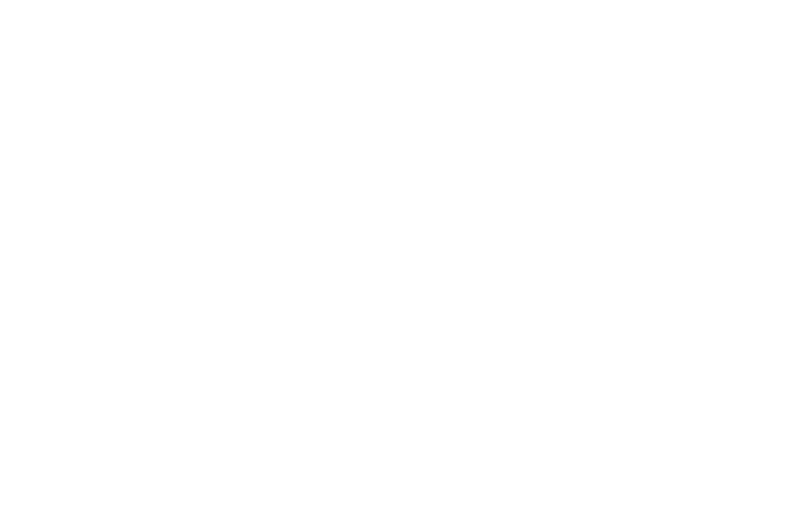
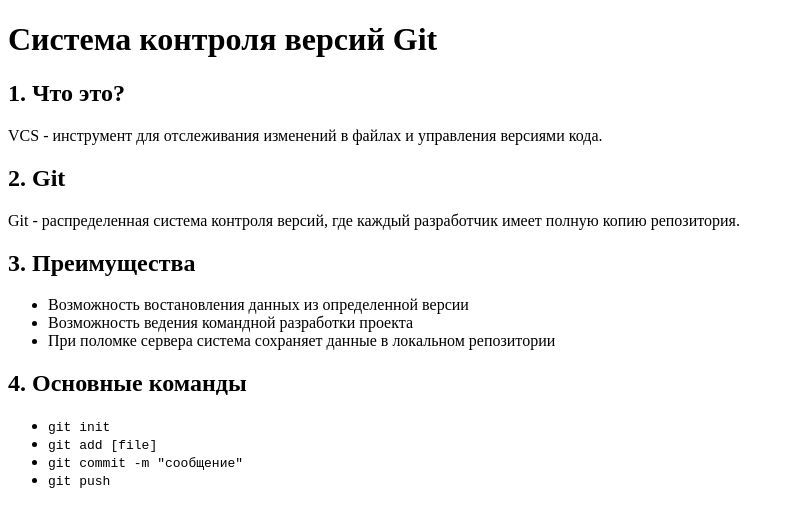
Before and after one commit to Eldar8Abh/practice2, a plain HTML site: page KV.html in a window 1280 px wide. Shown: the whole page, without its empty margins (0-794 px from the left). Drawn offline with Linux system fonts and the light colour scheme.

Commit message:
kv commit

```diff
--- a/KV.html
+++ b/KV.html
@@ -7,5 +7,24 @@
     </head>
     <body>
 
+        <h1>Система контроля версий Git</h1>
+<h2>1. Что это?</h2>
+<p>VCS - инструмент для отслеживания изменений в файлах и управления версиями кода.</p>
+<h2>2. Git</h2>
+<p>Git - распределенная система контроля версий, где каждый разработчик имеет полную копию репозитория.
+</p>
+<h2>3. Преимущества</h2>
+<ul>
+<li>Возможность востановления данных из определенной версии</li>
+<li>Возможность ведения командной разработки проекта</li>
+<li>При поломке сервера система сохраняет данные в локальном репозитории</li> </ul>
+<h2>4. Основные команды</h2>
+<ul>
+<li><code>git init</code></li>
+<li><code>git add [file]</code></li>
+<li><code>git commit -m "cообщение"</code></li>
+<li><code>git push</code></li>
+</ul>
+
     </body>
 </html>
```
